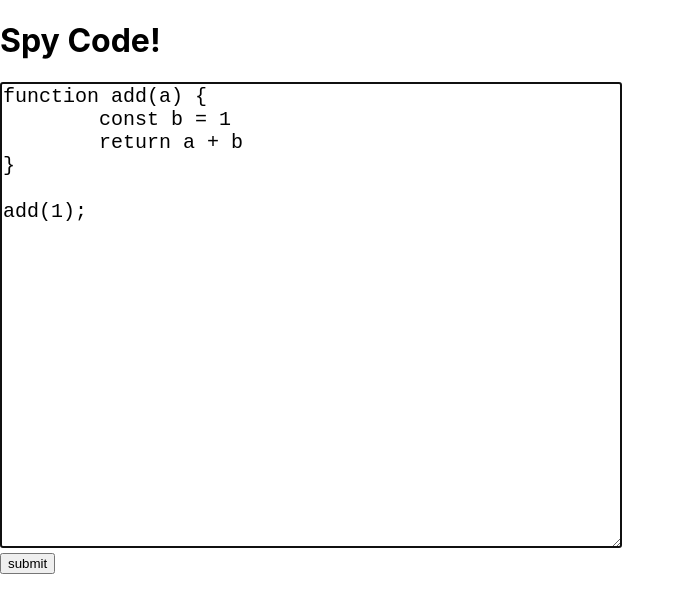
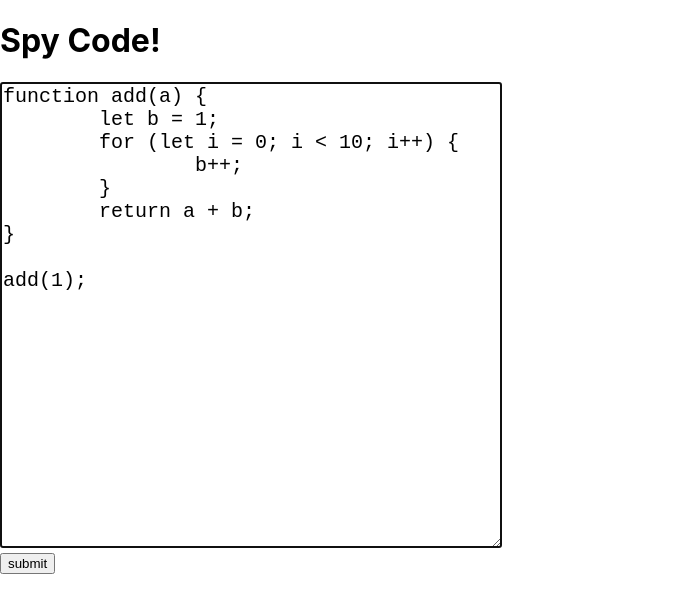
Before and after one commit to Pfuufy/spy-code, a React (Create React App) app: page / in a window 1280 px wide. Shown: the top 612 px of the page, without its empty margins (0-685 px from the left). Built offline with nearby package versions, Linux system fonts and the light colour scheme.

Commit message:
UPDATE: Fix for loop bug

```diff
--- a/src/App.js
+++ b/src/App.js
@@ -42,7 +42,7 @@ class CodeForm extends React.Component {
                     onChange={this.props.handleChange}
                     onKeyDown={this.keyDown}
                     rows="20"
-                    cols="50"
+                    cols="40"
                     wrap="hard"
                     autoComplete="off"
                     autoFocus
@@ -60,8 +60,11 @@ class App extends React.Component {
         this.state = {
             code: (
                 'function add(a) { \n' +
-                '\tconst b = 1\n' +
-                '\treturn a + b\n' +
+                '\tlet b = 1;\n' +
+                '\tfor (let i = 0; i < 10; i++) {\n' +
+                '\t\tb++;\n' +
+                '\t}\n' +
+                '\treturn a + b;\n' +
                 '}\n' +
                 '\n' +
                 'add(1);'
--- a/src/parser.js
+++ b/src/parser.js
@@ -4,7 +4,7 @@ import generate from '@babel/generator';
 /**
  * @param {function} callback
  * @param {any} val
- * @returns {IIFE}
+ * @returns {IIFE} Immediately invoked funciton expression
  *
  * Returns an IIFE to execute the input code
  * and return an optional input value.
@@ -58,7 +58,6 @@ function handleForStatement(node) {
     const initVal = node.init.declarations[0].init.value;
     const testLim = node.test.right.value;
     const testOp = node.test.operator;
-    const incOp = node.update.operator;
 
     let incVal;
 
@@ -68,11 +67,11 @@ function handleForStatement(node) {
         incVal = 1;
     }
 
-    const times = countTimes(initVal, testLim, testOp, incOp, incVal);
+    const times = countTimes(initVal, testLim, testOp, incVal);
 
     const cb = () => {
         for (let i = initVal; i < times; i++) {
-            console.log('for loop');
+            console.log(`for loop iteration: ${i + 1}`);
         }
     }
 
@@ -152,6 +151,7 @@ function handleNode(node) {
 
 /**
  * @param {function} func
+ * @returns {AST}
  *
  * This function takes a function as input
  * and converts all of its nodes to an
@@ -171,8 +171,8 @@ function convertToIIFEAST(func) {
 }
 
 /**
- *
  * @param {any} abstractSyntaxTree
+ * @returns {function} executable function with eval()
  *
  * Takes as input an abstract syntax tree
  * and converts it back into an executable
```
